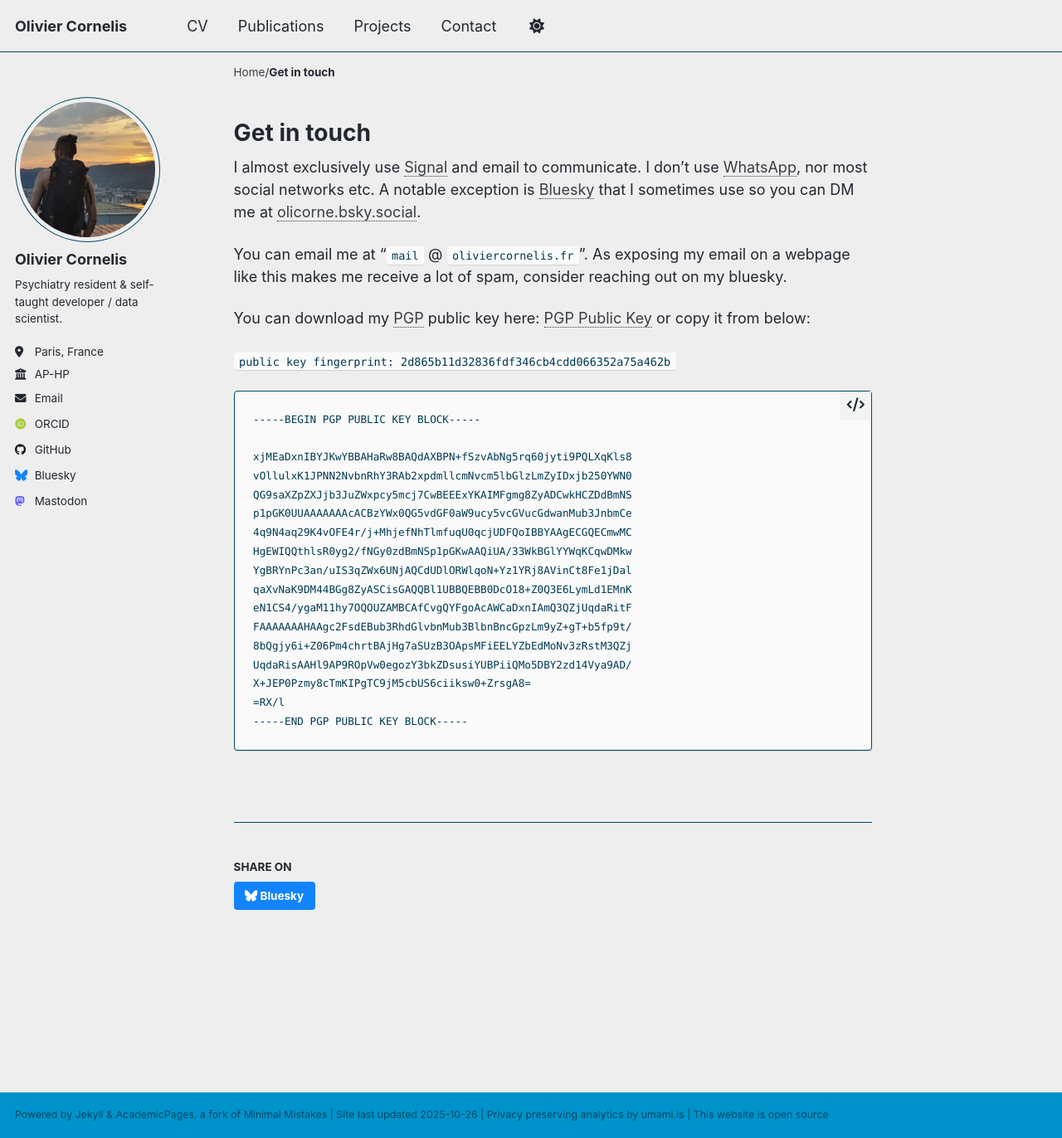
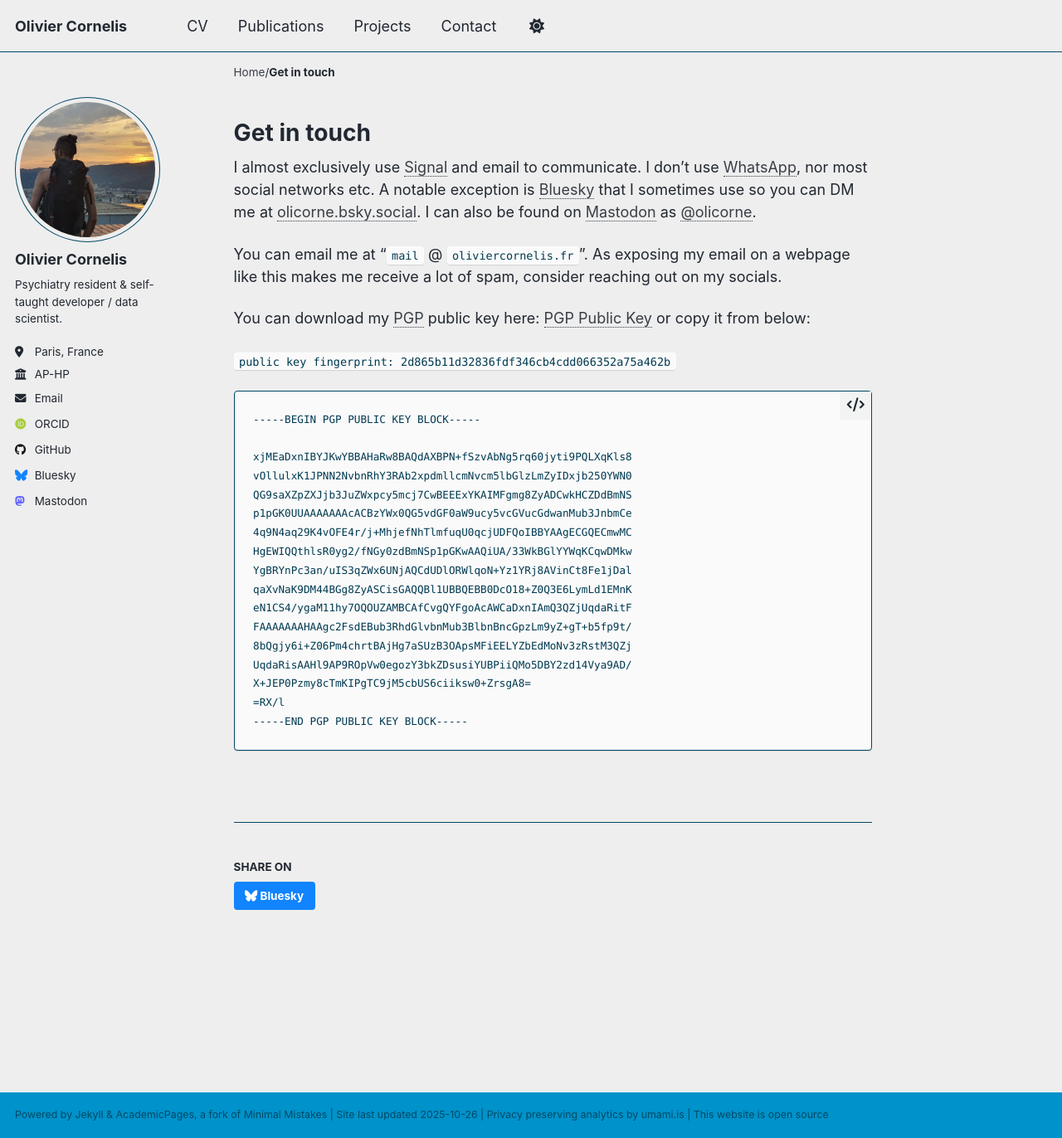
Before and after one commit to thiswillbeyourgithub/website, a Jekyll site: the page built from _pages/contact.md, in a window 1280 px wide and 1372 px high. Shown: the whole window at 83% size. Built offline with Jekyll 4.4.1, drawn with Linux system fonts in a browser that asks for light colours; some web fonts are replaced; a script that is not in the unit is left out.

Commit message:
mention my mastodon account
Signed-off-by: thiswillbeyourgithub <26625900+thiswillbeyourgithub@users.noreply.github.com>

```diff
--- a/_pages/contact.md
+++ b/_pages/contact.md
@@ -7,9 +7,9 @@
   - /contact.html
 ---
 
-I almost exclusively use [Signal](https://en.wikipedia.org/wiki/Signal_(software)) and email to communicate. I don't use [WhatsApp](https://en.wikipedia.org/wiki/WhatsApp#Controversies_and_criticism), nor most social networks etc. A notable exception is [Bluesky](https://en.wikipedia.org/wiki/Bluesky) that I sometimes use so you can DM me at [olicorne.bsky.social](https://bsky.app/profile/olicorne.bsky.social).
+I almost exclusively use [Signal](https://en.wikipedia.org/wiki/Signal_(software)) and email to communicate. I don't use [WhatsApp](https://en.wikipedia.org/wiki/WhatsApp#Controversies_and_criticism), nor most social networks etc. A notable exception is [Bluesky](https://en.wikipedia.org/wiki/Bluesky) that I sometimes use so you can DM me at [olicorne.bsky.social](https://bsky.app/profile/olicorne.bsky.social). I can also be found on [Mastodon](https://en.wikipedia.org/wiki/Mastodon_(social_network)) as [@olicorne](https://mastodon.pirateparty.be/@olicorne).
 
-You can email me at "`mail` @ `oliviercornelis.fr`". As exposing my email on a webpage like this makes me receive a lot of spam, consider reaching out on my bluesky.
+You can email me at "`mail` @ `oliviercornelis.fr`". As exposing my email on a webpage like this makes me receive a lot of spam, consider reaching out on my socials.
 
 You can download my [PGP](https://en.wikipedia.org/wiki/Pretty_Good_Privacy) public key here: [PGP Public Key](../files/PGP_public_key) or copy it from below:
 
```
